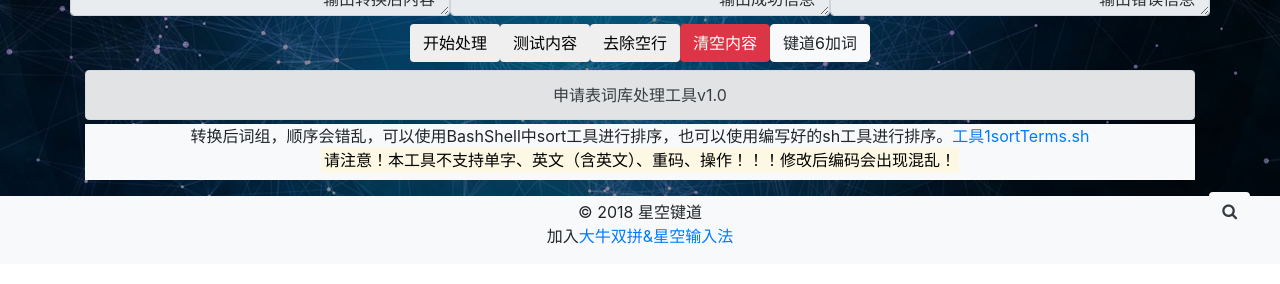
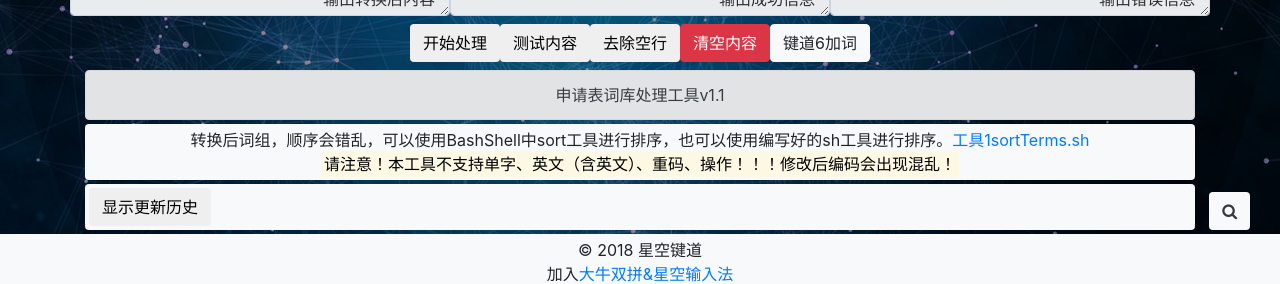
Before and after one commit to nshusr/xkinput, a Vue app: page /rime_jd_web/Tools/Contribution in a window 1280 px wide. Shown: the part 466-750 px from the top of the page. Built offline with nearby package versions, Linux system fonts and the light colour scheme.

Commit message:
更新：版本号

```diff
--- a/src/components/Tools/Contribution/Contribution.vue
+++ b/src/components/Tools/Contribution/Contribution.vue
@@ -27,8 +27,15 @@
 	<button class="btn" @click="clearSpace">去除空行</button>
 	<button class="btn btn-danger" @dblclick="clearContent" @click="clearInfo = '双击生效清空'">{{clearInfo}}</button>
 	<a class="btn btn-light" href="https://739497722.docs.qq.com/ipGva4mn5bo" target="_black">键道6加词</a>
-	<p class="alert alert-secondary mb-1">申请表词库处理工具v1.0</p>
-	<p class="bg-light pb-2">转换后词组，顺序会错乱，可以使用BashShell中sort工具进行排序，也可以使用编写好的sh工具进行排序。<a href="https://gitee.com/nmlixa/Rime_JD/tree/master/TermsTools" target="_black">工具1sortTerms.sh</a><br><mark>请注意！本工具不支持单字、英文（含英文）、重码、操作！！！修改后编码会出现混乱！</mark></p>
+	<p class="alert alert-secondary mb-1">申请表词库处理工具v1.1</p>
+	<p class="bg-light p-1 rounded mb-1">转换后词组，顺序会错乱，可以使用BashShell中sort工具进行排序，也可以使用编写好的sh工具进行排序。<a href="https://gitee.com/nmlixa/Rime_JD/tree/master/TermsTools" target="_black">工具1sortTerms.sh</a><br><mark>请注意！本工具不支持单字、英文（含英文）、重码、操作！！！修改后编码会出现混乱！</mark></p>
+	<div class="text-left bg-light p-1 mb-1 rounded fzx">
+		<button class="btn" @click="updates = !updates"><span v-if="!updates">显示</span>更新历史</button>
+		<div v-if="updates" class="mt-1">
+			<p>更新1.1：自动解决，全角半角问题。</p>
+			<p>更新1.0：正常使用，发布版本。</p>
+		</div>
+	</div>
 </div>
 </template>
 
@@ -62,7 +69,8 @@ export default {
 静力学	jlxhv	-
 动力学	dlxhva	!m
 万夫莫开	wfmk	!m
-折子	fzxki	+`
+折子	fzxki	+`,
+			updates: false,
 		}
 	},
 	methods: {
@@ -254,4 +262,7 @@ export default {
 textarea:focus + .textarea-title {
 	display:none;
 }
+.fzx {
+	font-size: 12px;
+}
 </style>
```
